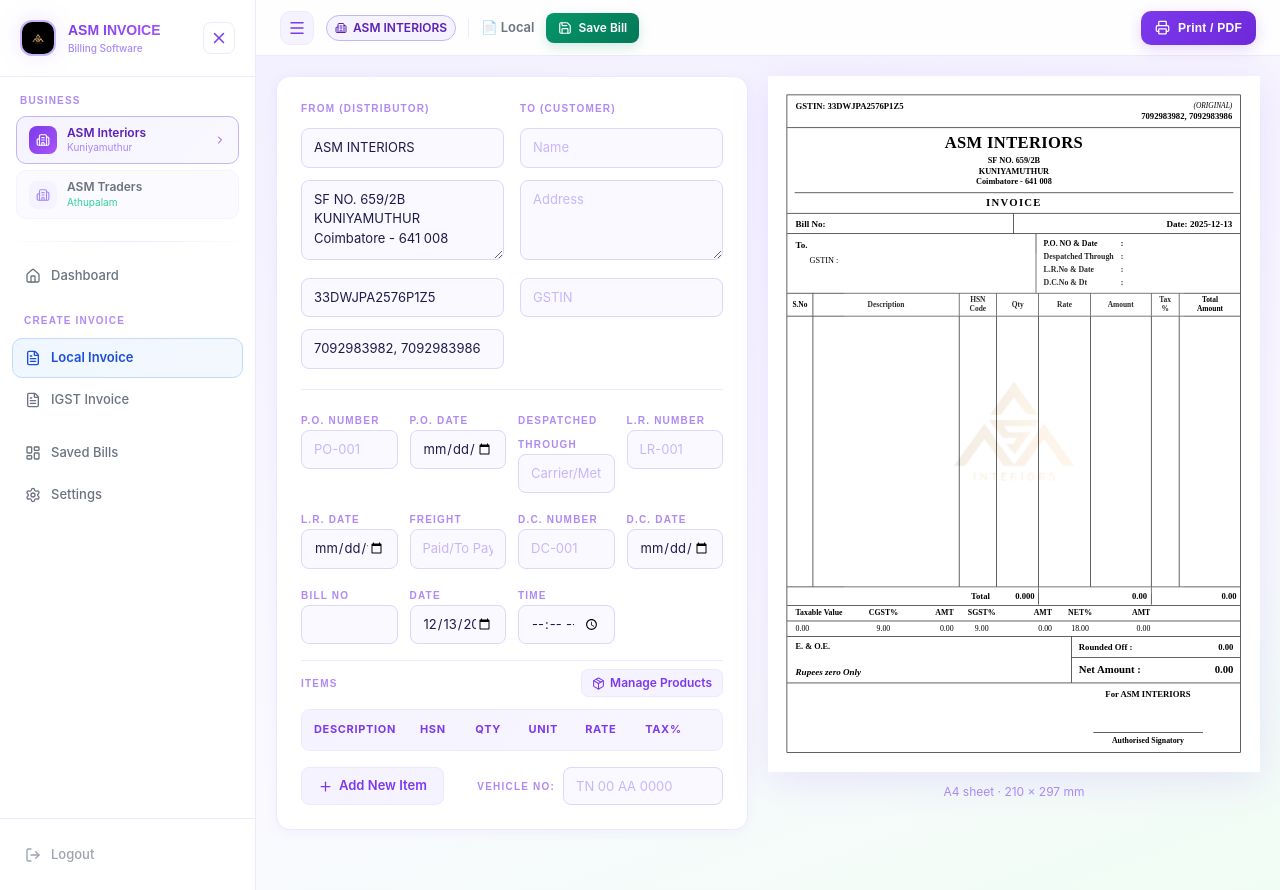
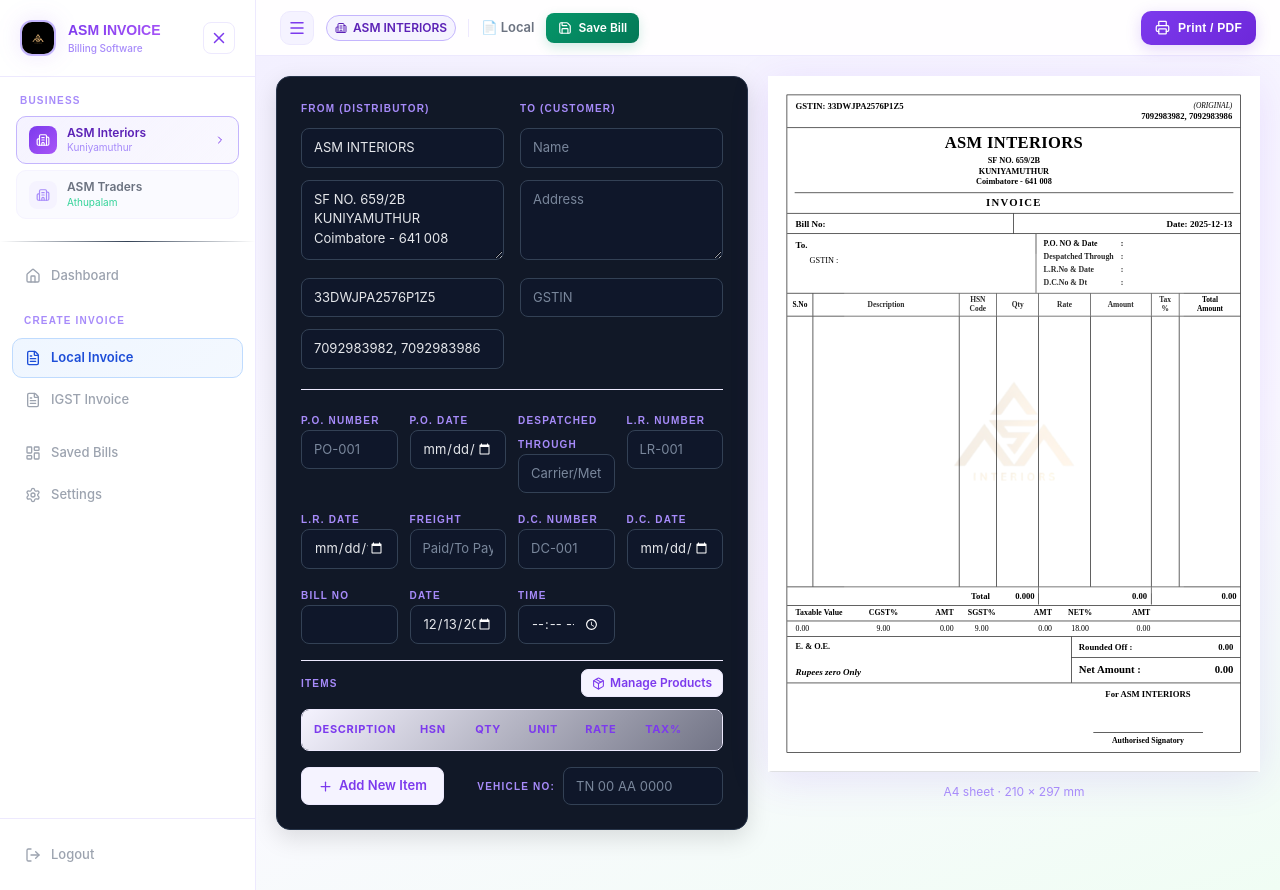
Before and after one commit to matrixfur/ASM-INVOICE-, a React (Vite) app: page / in a window 1280 px wide. Both pictures are taken after a click on the button "Local Invoice". Built offline with nearby package versions, Linux system fonts and the light colour scheme.

Commit message:
Initial commit

```diff
--- a/src/index.css
+++ b/src/index.css
@@ -1,3 +1,4 @@
+
 @import "tailwindcss";
 @import url('https://fonts.googleapis.com/css2?family=Inter:wght@300;400;500;600;700&family=Outfit:wght@400;500;600;700;800&display=swap');
 
@@ -9,12 +10,14 @@
 /* ============================================
    BASE
    ============================================ */
-*, *::before, *::after { box-sizing: border-box; }
+*, *::before, *::after {
+  box-sizing: border-box;
+}
 
 body {
   font-family: 'Inter', system-ui, sans-serif;
-  background-color: #f3f0ff;
-  color: #1e1b4b;
+  background-color: #0b1020;
+  color: #e5e7eb;
   -webkit-font-smoothing: antialiased;
   -moz-osx-font-smoothing: grayscale;
 }
@@ -22,17 +25,29 @@
 /* ============================================
    SCROLLBAR
    ============================================ */
-::-webkit-scrollbar { width: 6px; height: 6px; }
-::-webkit-scrollbar-track { background: #f3f0ff; }
-::-webkit-scrollbar-thumb { background: #c4b5fd; border-radius: 3px; }
-::-webkit-scrollbar-thumb:hover { background: #7c3aed; }
+::-webkit-scrollbar {
+  width: 6px;
+  height: 6px;
+}
+
+::-webkit-scrollbar-track {
+  background: #0b1020;
+}
+
+::-webkit-scrollbar-thumb {
+  background: #374151;
+  border-radius: 3px;
+}
+
+::-webkit-scrollbar-thumb:hover {
+  background: #8b5cf6;
+}
 
 /* ============================================
    UTILITIES
    ============================================ */
 @layer utilities {
-
-  /* --- Buttons --- */
+  /* Buttons */
   .btn-primary {
     display: inline-flex;
     align-items: center;
@@ -51,11 +66,13 @@
     box-shadow: 0 4px 15px #7c3aed35;
     letter-spacing: 0.02em;
   }
+
   .btn-primary:hover {
     background: linear-gradient(135deg, #6d28d9, #5b21b6);
     box-shadow: 0 6px 25px #7c3aed50;
     transform: translateY(-1px);
   }
+
   .btn-primary:active {
     transform: translateY(0);
     box-shadow: 0 2px 8px #7c3aed30;
@@ -67,19 +84,20 @@
     justify-content: center;
     gap: 8px;
     padding: 8px 16px;
-    background: #ffffff;
-    color: #6d28d9;
+    background: #171c2e;
+    color: #c4b5fd;
     font-weight: 600;
     font-size: 13px;
     border-radius: 8px;
-    border: 1px solid #c4b5fd;
+    border: 1px solid #374151;
     cursor: pointer;
     transition: all 0.2s ease;
   }
+
   .btn-secondary:hover {
-    background: #f5f3ff;
-    border-color: #7c3aed;
-    color: #5b21b6;
+    background: #222941;
+    border-color: #8b5cf6;
+    color: #ddd6fe;
   }
 
   .btn-success {
@@ -97,6 +115,7 @@
     transition: all 0.2s ease;
     box-shadow: 0 4px 12px #05966930;
   }
+
   .btn-success:hover {
     background: linear-gradient(135deg, #10b981, #059669);
     transform: translateY(-1px);
@@ -109,68 +128,79 @@
     gap: 6px;
     padding: 6px 12px;
     background: transparent;
-    color: #dc2626;
+    color: #f87171;
     border-radius: 6px;
     border: 1px solid transparent;
     cursor: pointer;
     transition: all 0.2s ease;
     font-size: 13px;
   }
+
   .btn-danger:hover {
-    background: #fee2e2;
-    border-color: #fca5a5;
+    background: #451a1a;
+    border-color: #7f1d1d;
   }
 
-  /* --- Cards --- */
+  /* Cards */
   .card {
-    background: #ffffff;
-    border: 1px solid #ede9fe;
+    background: #111827;
+    color: #e5e7eb;
+    border: 1px solid #273449;
     border-radius: 14px;
     overflow: hidden;
-    box-shadow: 0 2px 12px #7c3aed10;
+    box-shadow: 0 8px 24px #00000020;
   }
 
   .card-hover {
     transition: all 0.2s ease;
   }
+
   .card-hover:hover {
-    box-shadow: 0 8px 30px #7c3aed20;
+    box-shadow: 0 12px 30px #00000035;
     transform: translateY(-2px);
-    border-color: #c4b5fd;
+    border-color: #6d5ce7;
   }
 
-  /* --- Inputs --- */
+  /* Inputs */
   .input-field {
     width: 100%;
-    background: #faf9ff;
-    border: 1px solid #ddd6fe;
+    background: #0f172a;
+    border: 1px solid #334155;
     border-radius: 8px;
     padding: 9px 12px;
-    color: #1e1b4b;
+    color: #e5e7eb;
     font-family: 'Inter', sans-serif;
     font-size: 13px;
     transition: all 0.2s ease;
     outline: none;
   }
-  .input-field::placeholder { color: #a78bfa; opacity: 0.6; }
+
+  .input-field::placeholder {
+    color: #94a3b8;
+    opacity: 0.8;
+  }
+
   .input-field:focus {
-    border-color: #7c3aed;
-    background: #ffffff;
-    box-shadow: 0 0 0 3px #7c3aed15;
+    border-color: #8b5cf6;
+    background: #111827;
+    box-shadow: 0 0 0 3px #8b5cf630;
   }
-  .input-field:hover:not(:focus) { border-color: #a78bfa; }
 
-  /* --- Labels --- */
+  .input-field:hover:not(:focus) {
+    border-color: #64748b;
+  }
+
+  /* Labels */
   .section-label {
     font-family: 'Outfit', sans-serif;
     font-size: 10px;
     font-weight: 700;
     text-transform: uppercase;
     letter-spacing: 0.12em;
-    color: #7c3aed99;
+    color: #a78bfa;
   }
 
-  /* --- Nav items --- */
+  /* Navigation */
   .nav-item {
     display: flex;
     align-items: center;
@@ -178,7 +208,7 @@
     padding: 9px 12px;
     border-radius: 10px;
     border: 1px solid transparent;
-    color: #6b7280;
+    color: #9ca3af;
     font-size: 13px;
     font-weight: 500;
     cursor: pointer;
@@ -187,33 +217,36 @@
     text-align: left;
     background: transparent;
   }
+
   .nav-item:hover {
-    background: #f5f3ff;
-    color: #5b21b6;
-    border-color: #ede9fe;
+    background: #1e293b;
+    color: #ddd6fe;
+    border-color: #334155;
   }
+
   .nav-item.active {
-    background: linear-gradient(135deg, #7c3aed15, #6d28d908);
-    color: #6d28d9;
-    border-color: #c4b5fd;
+    background: linear-gradient(135deg, #7c3aed30, #6d28d918);
+    color: #ddd6fe;
+    border-color: #6d5ce7;
     font-weight: 600;
   }
 
-  /* --- Divider --- */
+  /* Divider */
   .divider {
     border: none;
     height: 1px;
-    background: linear-gradient(to right, transparent, #ede9fe, transparent);
+    background: linear-gradient(to right, transparent, #334155, transparent);
     margin: 6px 0;
   }
 
-  /* --- Text gradient --- */
+  /* Gradient text */
   .text-purple-grad {
     background: linear-gradient(135deg, #7c3aed, #a855f7);
     -webkit-background-clip: text;
     background-clip: text;
     -webkit-text-fill-color: transparent;
   }
+
   .text-violet-grad {
     background: linear-gradient(135deg, #4f46e5, #7c3aed, #a855f7);
     -webkit-background-clip: text;
@@ -226,22 +259,133 @@
    ANIMATIONS
    ============================================ */
 @keyframes fadeInDown {
-  from { opacity: 0; transform: translateY(-14px); }
-  to   { opacity: 1; transform: translateY(0); }
-}
-@keyframes fadeInUp {
-  from { opacity: 0; transform: translateY(14px); }
-  to   { opacity: 1; transform: translateY(0); }
-}
-@keyframes floatPulse {
-  0%, 100% { transform: scale(1); opacity: 0.12; }
-  50%       { transform: scale(1.08); opacity: 0.22; }
+  from {
+    opacity: 0;
+    transform: translateY(-14px);
+  }
+  to {
+    opacity: 1;
+    transform: translateY(0);
+  }
 }
 
-.animate-fade-in-down { animation: fadeInDown 0.45s ease both; }
-.animate-fade-in-up   { animation: fadeInUp 0.45s ease both; }
-.delay-100 { animation-delay: 0.1s; }
-.delay-200 { animation-delay: 0.2s; }
+@keyframes fadeInUp {
+  from {
+    opacity: 0;
+    transform: translateY(14px);
+  }
+  to {
+    opacity: 1;
+    transform: translateY(0);
+  }
+}
+
+@keyframes floatPulse {
+  0%, 100% {
+    transform: scale(1);
+    opacity: 0.12;
+  }
+  50% {
+    transform: scale(1.08);
+    opacity: 0.22;
+  }
+}
+
+.animate-fade-in-down {
+  animation: fadeInDown 0.45s ease both;
+}
+
+.animate-fade-in-up {
+  animation: fadeInUp 0.45s ease both;
+}
+
+.delay-100 {
+  animation-delay: 0.1s;
+}
+
+.delay-200 {
+  animation-delay: 0.2s;
+}
+
+/* ============================================
+   DARK THEME — FORM / APPLICATION UI
+   ============================================ */
+:root {
+  color-scheme: dark;
+  --app-bg: #0b1020;
+  --app-surface: #111827;
+  --app-surface-raised: #171c2e;
+  --app-border: #273449;
+  --app-text: #e5e7eb;
+  --app-muted: #9ca3af;
+  --app-accent: #8b5cf6;
+}
+
+body {
+  background-color: var(--app-bg);
+  color: var(--app-text);
+}
+
+input,
+select,
+textarea {
+  color-scheme: dark;
+}
+
+input:not([type="checkbox"]):not([type="radio"]),
+select,
+textarea {
+  background-color: #0f172a;
+  color: #e5e7eb;
+  border-color: #334155;
+}
+
+input::placeholder,
+textarea::placeholder {
+  color: #94a3b8;
+}
+
+input:focus,
+select:focus,
+textarea:focus {
+  outline: none;
+  border-color: #8b5cf6;
+  box-shadow: 0 0 0 3px #8b5cf630;
+}
+
+.card,
+.bg-white {
+  background-color: #111827;
+  color: #e5e7eb;
+}
+
+.text-gray-900,
+.text-gray-800,
+.text-slate-900,
+.text-slate-800 {
+  color: #f3f4f6;
+}
+
+.text-gray-700,
+.text-gray-600,
+.text-slate-700,
+.text-slate-600 {
+  color: #cbd5e1;
+}
+
+.border-gray-100,
+.border-gray-200,
+.border-slate-100,
+.border-slate-200 {
+  border-color: #273449;
+}
+
+/* Invoice preview and printed paper stay white */
+.invoice-a4 {
+  background: #fff;
+  color: #000;
+  color-scheme: light;
+}
 
 /* ============================================
    A4 INVOICE SHEET
@@ -440,16 +584,46 @@
   display: flex;
 }
 
-.c-sno { width: 11mm; }
-.c-desc { flex: 1; min-width: 0; }
-.c-hsn { width: 16mm; }
-.c-qty { width: 18mm; }
-.c-rate { width: 22mm; }
-.c-amt { width: 26mm; }
-.c-tax { width: 12mm; }
-.c-total { width: 26mm; }
+.c-sno {
+  width: 11mm;
+}
 
-.c-sno, .c-desc, .c-hsn, .c-qty, .c-rate, .c-amt, .c-tax {
+.c-desc {
+  flex: 1;
+  min-width: 0;
+}
+
+.c-hsn {
+  width: 16mm;
+}
+
+.c-qty {
+  width: 18mm;
+}
+
+.c-rate {
+  width: 22mm;
+}
+
+.c-amt {
+  width: 26mm;
+}
+
+.c-tax {
+  width: 12mm;
+}
+
+.c-total {
+  width: 26mm;
+}
+
+.c-sno,
+.c-desc,
+.c-hsn,
+.c-qty,
+.c-rate,
+.c-amt,
+.c-tax {
   border-right: 1.4px solid #000;
 }
 
@@ -573,11 +747,32 @@
   border-bottom: 1px solid #000;
 }
 
-.t-val { width: 32mm; padding-left: 3.5mm; }
-.t-pct { width: 18mm; text-align: center; }
-.t-amt { width: 24mm; text-align: right; padding-right: 3mm; }
-.t-pct-wide { width: 28mm; text-align: center; }
-.t-amt-wide { width: 36mm; text-align: right; padding-right: 3mm; }
+.t-val {
+  width: 32mm;
+  padding-left: 3.5mm;
+}
+
+.t-pct {
+  width: 18mm;
+  text-align: center;
+}
+
+.t-amt {
+  width: 24mm;
+  text-align: right;
+  padding-right: 3mm;
+}
+
+.t-pct-wide {
+  width: 28mm;
+  text-align: center;
+}
+
+.t-amt-wide {
+  width: 36mm;
+  text-align: right;
+  padding-right: 3mm;
+}
 
 .invoice-words-net {
   display: flex;
@@ -665,7 +860,8 @@
     margin: 0;
   }
 
-  html, body {
+  html,
+  body {
     width: 210mm;
     height: auto;
     margin: 0;
@@ -691,6 +887,9 @@
     min-height: 297mm !important;
     overflow: hidden !important;
     box-sizing: border-box !important;
+    background: #fff !important;
+    color: #000 !important;
+    color-scheme: light !important;
     page-break-inside: avoid;
     break-inside: avoid;
     page-break-after: always;
```
